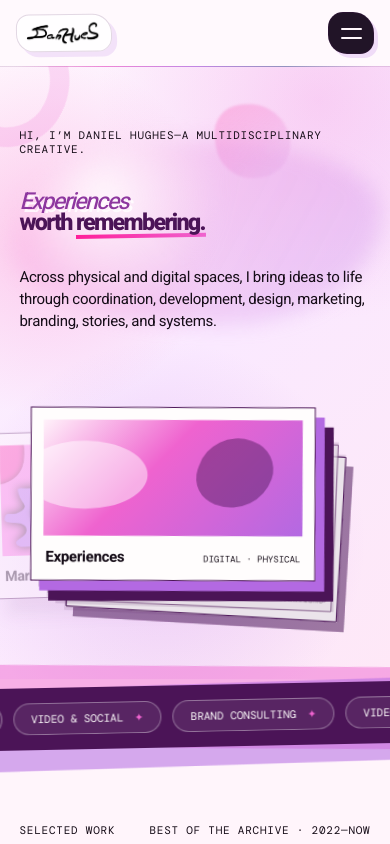
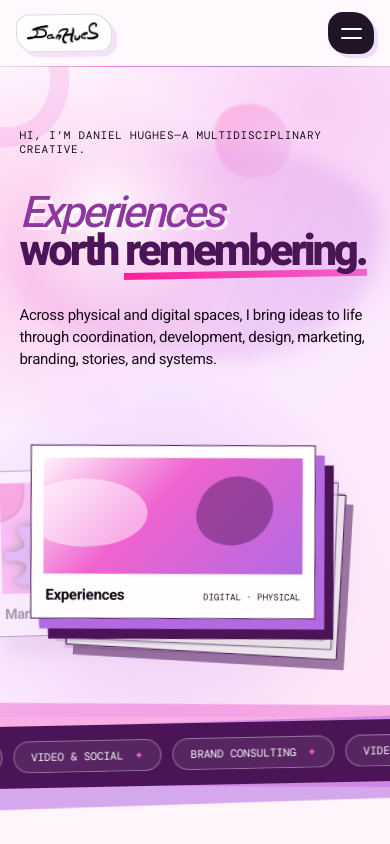
Before and after one commit to DanHues/creative-portfolio, a Next.js app: page / in a window 390 px wide. Shown: the top 844 px of the page. Built offline with nearby package versions, Linux system fonts and the light colour scheme; a web font is replaced by a local one.

Commit message:
Lock the hero rows and level project images

```diff
--- a/app/globals.css
+++ b/app/globals.css
@@ -419,10 +419,10 @@ body > main { padding-top: 76px; }
   transform: rotate(-2deg);
 }
 .hero h1 {
-  width: max-content;
-  max-width: none;
+  width: 100%;
+  max-width: 900px;
   padding: 4vh 0;
-  font-size: clamp(34px, 3.5vw, 56px);
+  font-size: clamp(52px, 6.55vw, 104px);
   line-height: .9;
   letter-spacing: -.072em;
   font-weight: 720;
@@ -433,7 +433,7 @@ body > main { padding-top: 76px; }
   justify-items: start;
 }
 .making-line {
-  width: max-content;
+  width: 100%;
   display: flex;
   align-items: baseline;
   gap: .18em;
@@ -445,8 +445,9 @@ body > main { padding-top: 76px; }
   position: relative;
   top: .055em;
   display: inline-block;
-  width: 6.8em;
-  flex: 0 0 6.8em;
+  width: 7.8em;
+  max-width: 100%;
+  flex: 0 0 auto;
   height: .94em;
   overflow: hidden;
   color: var(--plum);
@@ -485,8 +486,10 @@ body > main { padding-top: 76px; }
 }
 .cycling-headline strong {
   position: relative;
+  display: block;
   font-weight: 760;
   color: var(--deep-plum);
+  white-space: nowrap;
 }
 .cycling-headline mark {
   position: relative;
@@ -2419,7 +2422,7 @@ body > main { padding-top: 76px; }
   outline: 1px solid rgba(75,20,87,.11);
   background: #fffdf8;
   box-shadow: none;
-  transform: none;
+  transform: rotate(.15deg);
 }
 .project-paper .rich-copy {
   width: 100%;
@@ -2636,9 +2639,9 @@ body > main { padding-top: 76px; }
 
 @media (max-width: 660px) {
   .hero { min-height: auto; padding: 16vw 5vw 22vw; gap: 16vw; }
-  .hero h1 { width: max-content; max-width: none; font-size: clamp(21px, 6vw, 28px); line-height: .92; }
+  .hero h1 { width: 100%; max-width: 100%; font-size: clamp(42px, 11.2vw, 56px); line-height: .92; }
   .making-line { max-width: 100%; gap: .1em; }
-  .cycling-window { width: 6.8em; max-width: none; flex-basis: 6.8em; }
+  .cycling-window { width: 7.8em; max-width: 100%; flex-basis: auto; }
   .cycling-list > span { overflow: hidden; text-overflow: clip; }
   .hero-summary { font-size: 15px; }
   .brand-poster { width: calc(100% - 24px); margin-left: 0; box-shadow: 10px 10px 0 var(--orchid), 20px 20px 0 var(--deep-plum); }
@@ -2788,6 +2791,7 @@ body > main { padding-top: 76px; }
     border-width: 7px;
     border-bottom-width: 12px;
     box-shadow: none;
+    transform: none;
   }
   .project-paper .rich-copy { font-size: 16px; }
 }
```
